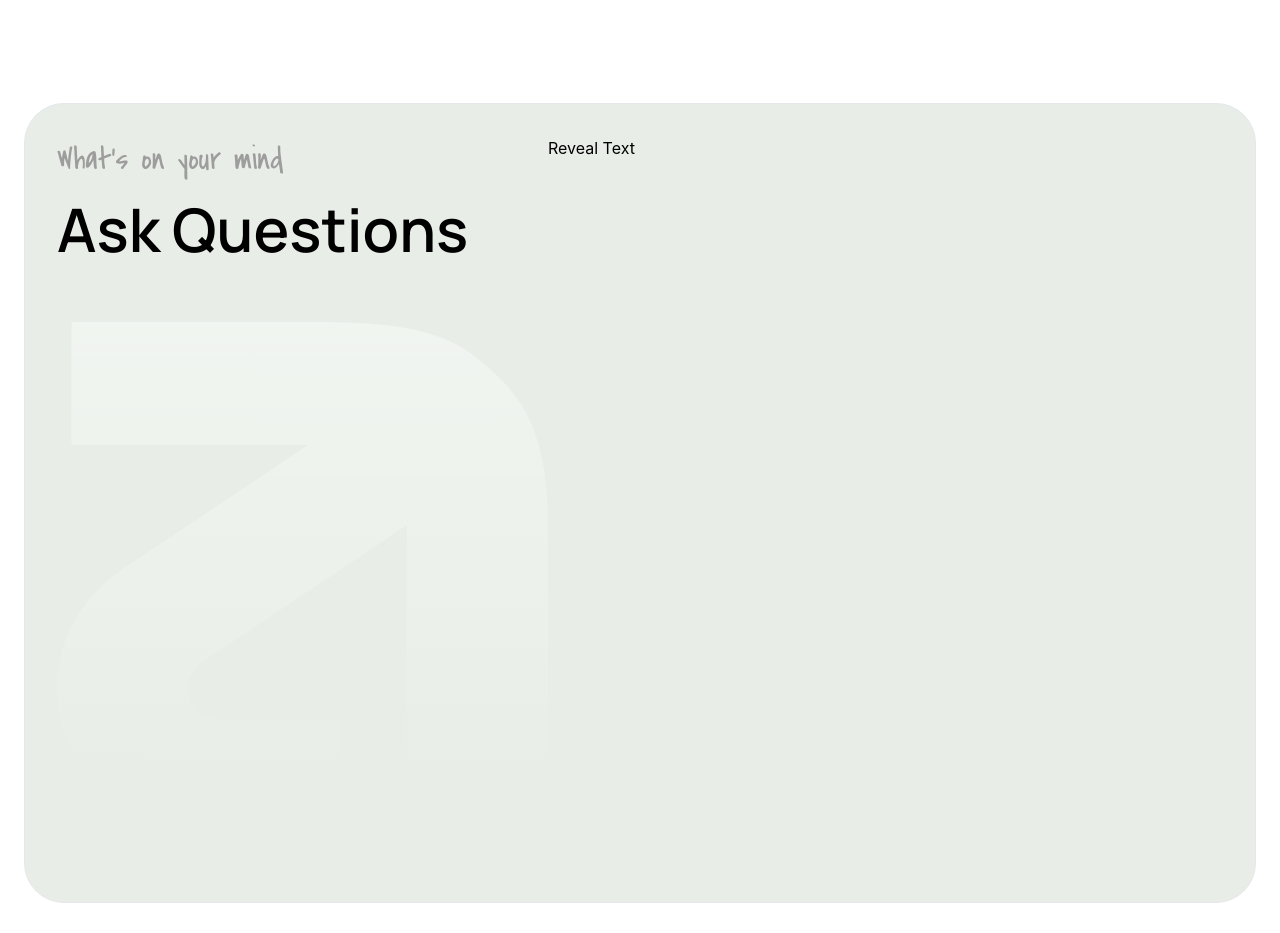
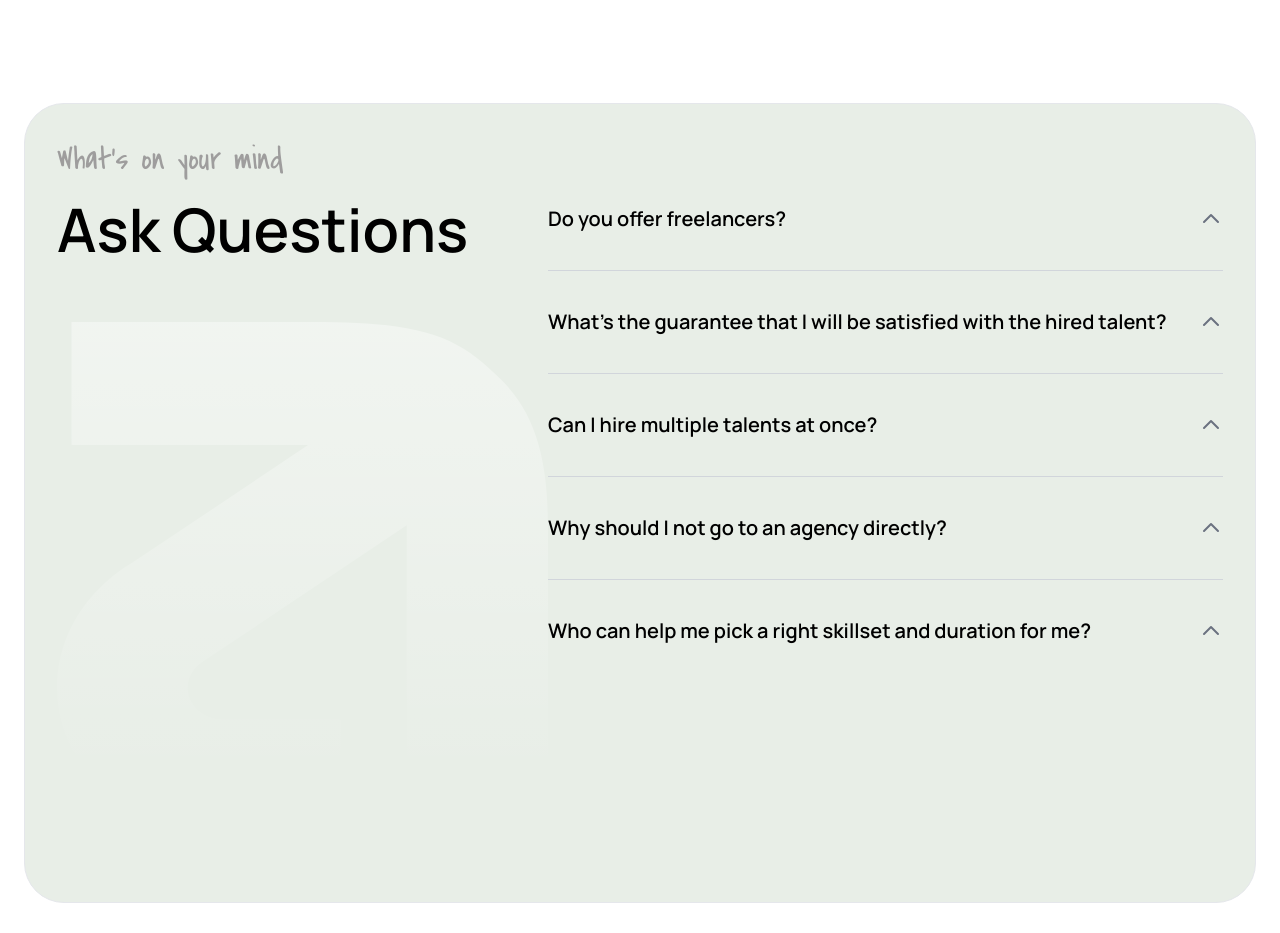
Before and after one commit to chitranshk1301/thence-website, a React (Create React App) app: page / in a window 1280 px wide. Shown: the part 1200-2133 px from the top of the page. Built offline with nearby package versions, Linux system fonts and the light colour scheme.

Commit message:
fixed carousel and added accordion

```diff
--- /dev/null
+++ b/src/components/Accordion.jsx
@@ -0,0 +1,84 @@
+import React, { useState, useRef, useEffect } from 'react';
+
+const Accordion = ({ items }) => {
+  const [activeIndex, setActiveIndex] = useState(null);
+  const contentRefs = useRef([]);
+
+  const toggleAccordion = (index) => {
+    setActiveIndex((prevIndex) => (prevIndex === index ? null : index));
+  };
+
+  useEffect(() => {
+    const handleContentHeight = () => {
+      contentRefs.current.forEach((contentRef, index) => {
+        if (contentRef) {
+          const contentHeight = contentRef.scrollHeight;
+          contentRef.style.maxHeight = activeIndex === index ? `${contentHeight}px` : '0px';
+        }
+      });
+    };
+
+    handleContentHeight();
+    window.addEventListener('resize', handleContentHeight);
+
+    return () => {
+      window.removeEventListener('resize', handleContentHeight);
+    };
+  }, [activeIndex]);
+
+  return (
+    <div className="w-full">
+      {items.map((item, index) => (
+        <div key={index} className="border-b border-gray-300 last:border-none py-5">
+          <div
+            className="flex justify-between items-center py-4 cursor-pointer"
+            onClick={() => toggleAccordion(index)}
+          >
+            <h3 className="font-manrope text-[20px] font-[600]">{item.title}</h3>
+            <span className="text-gray-500">
+              {activeIndex === index ? (
+                <svg
+                  xmlns="http://www.w3.org/2000/svg"
+                  className="h-6 w-6"
+                  fill="none"
+                  viewBox="0 0 24 24"
+                  stroke="currentColor"
+                >
+                  <path
+                    strokeLinecap="round"
+                    strokeLinejoin="round"
+                    strokeWidth={2}
+                    d="M19 9l-7 7-7-7"
+                  />
+                </svg>
+              ) : (
+                <svg
+                  xmlns="http://www.w3.org/2000/svg"
+                  className="h-6 w-6"
+                  fill="none"
+                  viewBox="0 0 24 24"
+                  stroke="currentColor"
+                >
+                  <path
+                    strokeLinecap="round"
+                    strokeLinejoin="round"
+                    strokeWidth={2}
+                    d="M5 15l7-7 7 7"
+                  />
+                </svg>
+              )}
+            </span>
+          </div>
+          <div
+            className="overflow-hidden transition-max-height duration-300 ease-in-out"
+            ref={(ref) => (contentRefs.current[index] = ref)}
+          >
+            <div className="p-4 text-gray-700 text-[15px] font-[400]">{item.content}</div>
+          </div>
+        </div>
+      ))}
+    </div>
+  );
+};
+
+export default Accordion;
--- /dev/null
+++ b/src/components/AccordionArray.jsx
@@ -0,0 +1,34 @@
+import Accordion from './Accordion';
+
+const items = [
+    {
+        title: 'Do you offer freelancers?',
+        content: 'Yes, we have a vast network of freelance professionals available for hire across various domains and skill sets. You can browse through their profiles, portfolios, and reviews to find the right fit for your project.',
+    },
+    {
+        title: "What's the guarantee that I will be satisfied with the hired talent?",
+        content: "We have a rigorous vetting process in place to ensure that we work with only the best talent. All our freelancers undergo thorough skill assessments, background checks, and continuous performance evaluations. Additionally, we provide a satisfaction guarantee, allowing you to request revisions or replacements if you're not fully satisfied with the work delivered.",
+    },
+    {
+        title: 'Can I hire multiple talents at once?',
+        content: "If unhappy with a project, communicate with the freelancer, allow for revisions, and refer to the agreement. Escalate to platform support if needed, considering mediation. Review policies, seek collaborative solutions for resolution.",
+    },
+    {
+        title: 'Why should I not go to an agency directly?',
+        content: "Working with our platform offers several advantages over going directly to an agency. We provide a curated pool of verified talent, flexible hiring options, competitive pricing, and streamlined processes. Additionally, our platform handles all the administrative tasks, such as contracts, payments, and project management, allowing you to focus solely on the work.",
+    },
+    {
+        title: 'Who can help me pick a right skillset and duration for me?',
+        content: "Our dedicated team of project consultants can assist you in identifying the right skillset and project duration based on your specific requirements. They will work closely with you to understand your goals, scope, and budget, and then recommend the most suitable talent and timeline for your project.",
+    },
+];
+
+const App = () => {
+    return (
+        <div className="container mx-auto py-8">
+            <Accordion items={items} />
+        </div>
+    );
+};
+
+export default App;
--- a/src/components/Carousel.jsx
+++ b/src/components/Carousel.jsx
@@ -49,7 +49,7 @@ const Carousel = ({ items, autoPlayInterval = 3000 }) => {
  return (
     <div className="carousel mx-auto max-w-screen-md flex flex-col items-center">
       <div className="carousel-content w-[398px] h-[250px] overflow-hidden">
-        <AnimatePresence>
+        <AnimatePresence mode='wait'>
           {items.length > 0 ? (
             <motion.div
               key={currentIndex}
--- a/src/pages/homepage.js
+++ b/src/pages/homepage.js
@@ -6,8 +6,8 @@ import Card1 from '../components/Card1'
 import Card2 from '../components/Card2'
 import Card3 from '../components/Card3'
 import Union from '../assets/union'
-import ClickToRevealText from '../components/ClickToRevealText'
 import Footer from '../components/Footer'
+import AccordionArray from '../components/AccordionArray'
 
 const HomePage = () => {
   return (
@@ -59,7 +59,7 @@ const HomePage = () => {
         </div>
 
         <div>
-          <ClickToRevealText />
+          <AccordionArray />
         </div>
       </div>
       <Footer />
```
